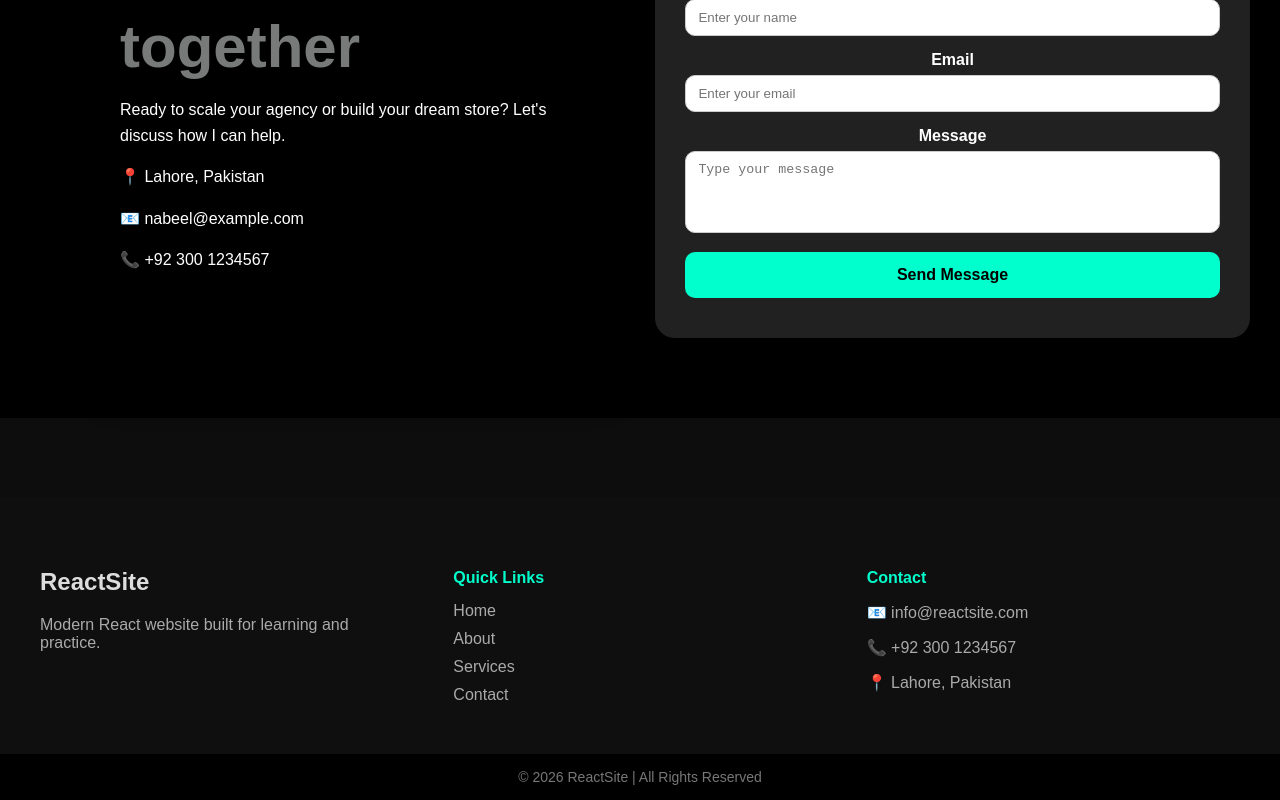
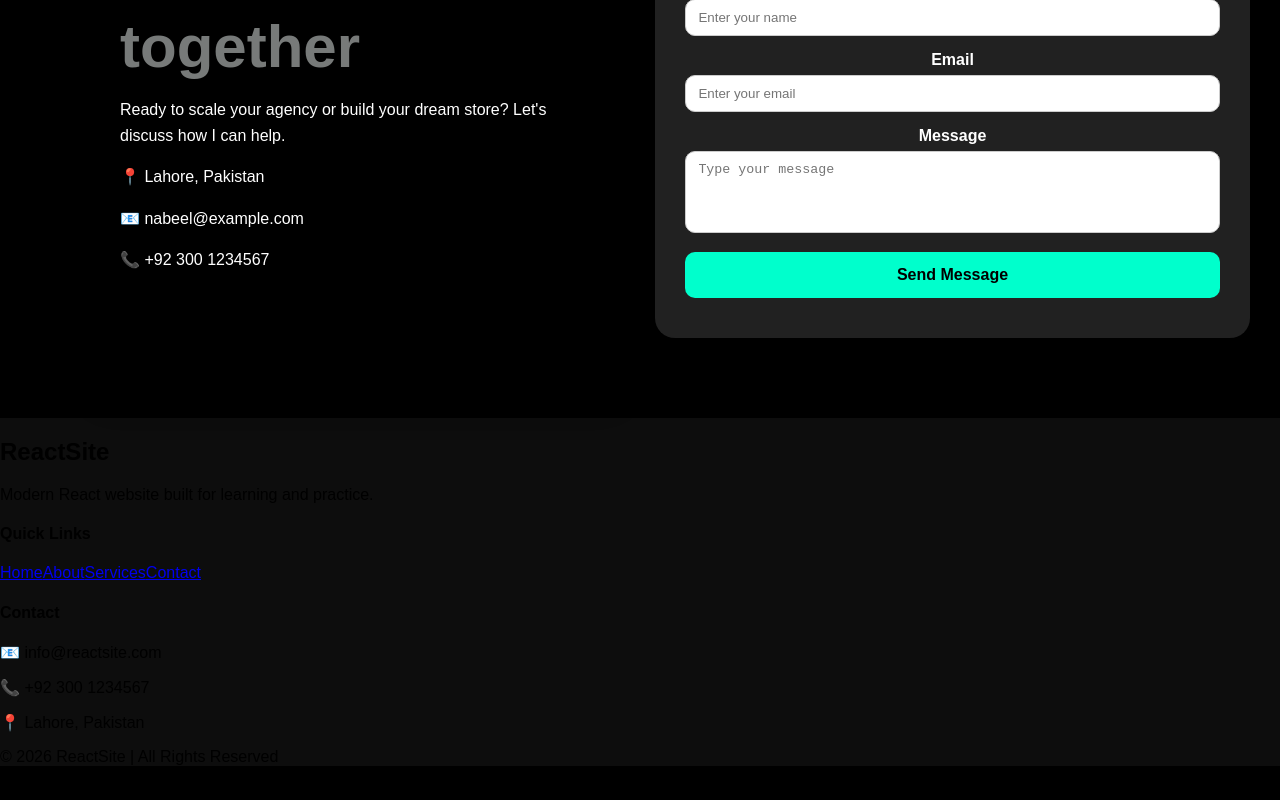
Before and after one commit to Nabeel629/Portfolio, a React (Vite) app: page /contact in a window 1280 px wide. Shown: the part 386-1186 px from the top of the page. After the commit the page ends 1152 px from the top, so only its background shows below. Built offline with nearby package versions, Linux system fonts and the light colour scheme.

Commit message:
comment the footer for testing

```diff
--- a/src/Footer.css
+++ b/src/Footer.css
@@ -1,4 +1,4 @@
-.footer {
+/* .footer {
   background: #0f0f0f;
   color: #ddd;
   margin-top: 80px;
@@ -40,4 +40,4 @@
   margin-top: 40px;
   font-size: 14px;
   color: #777;
-}
+} */
```
